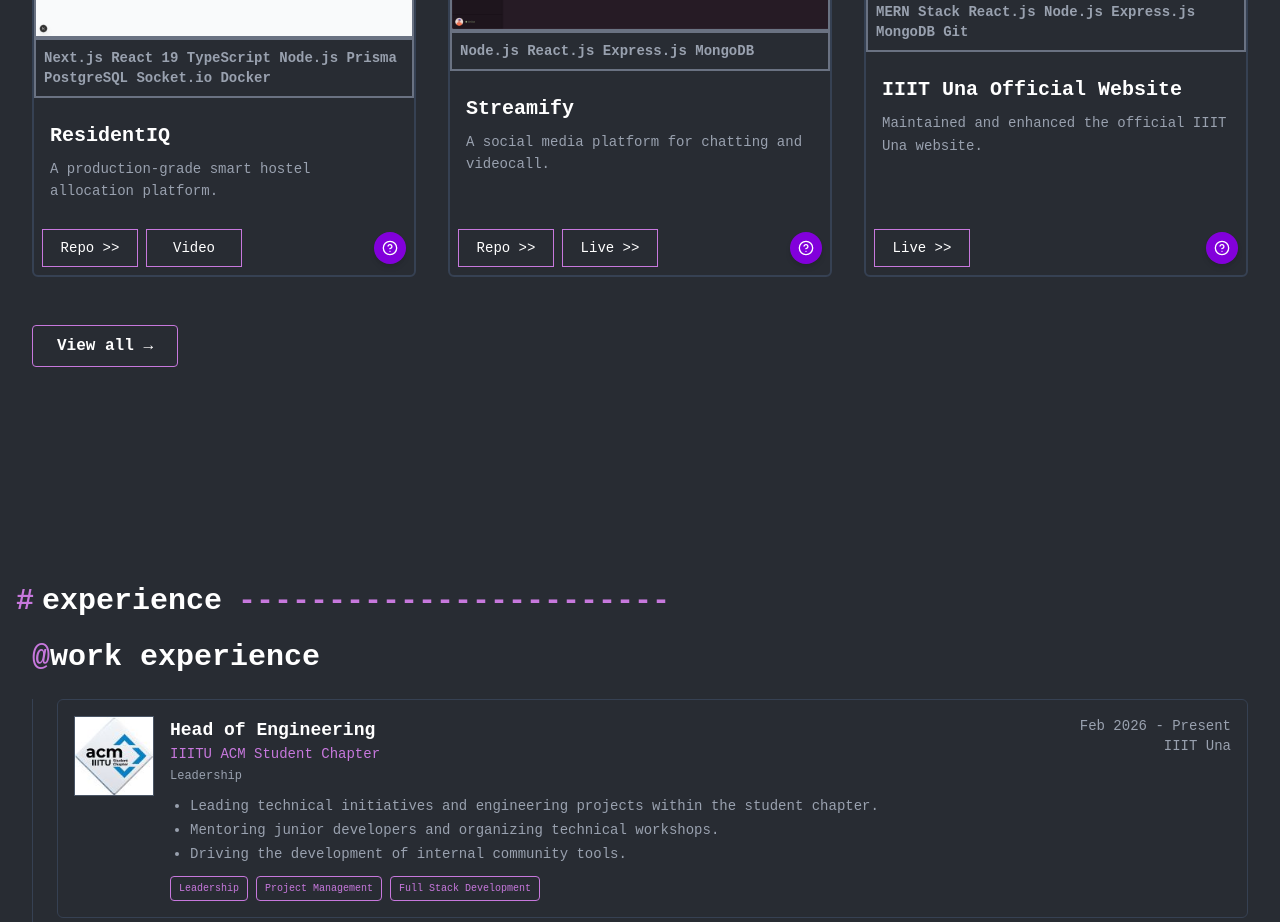
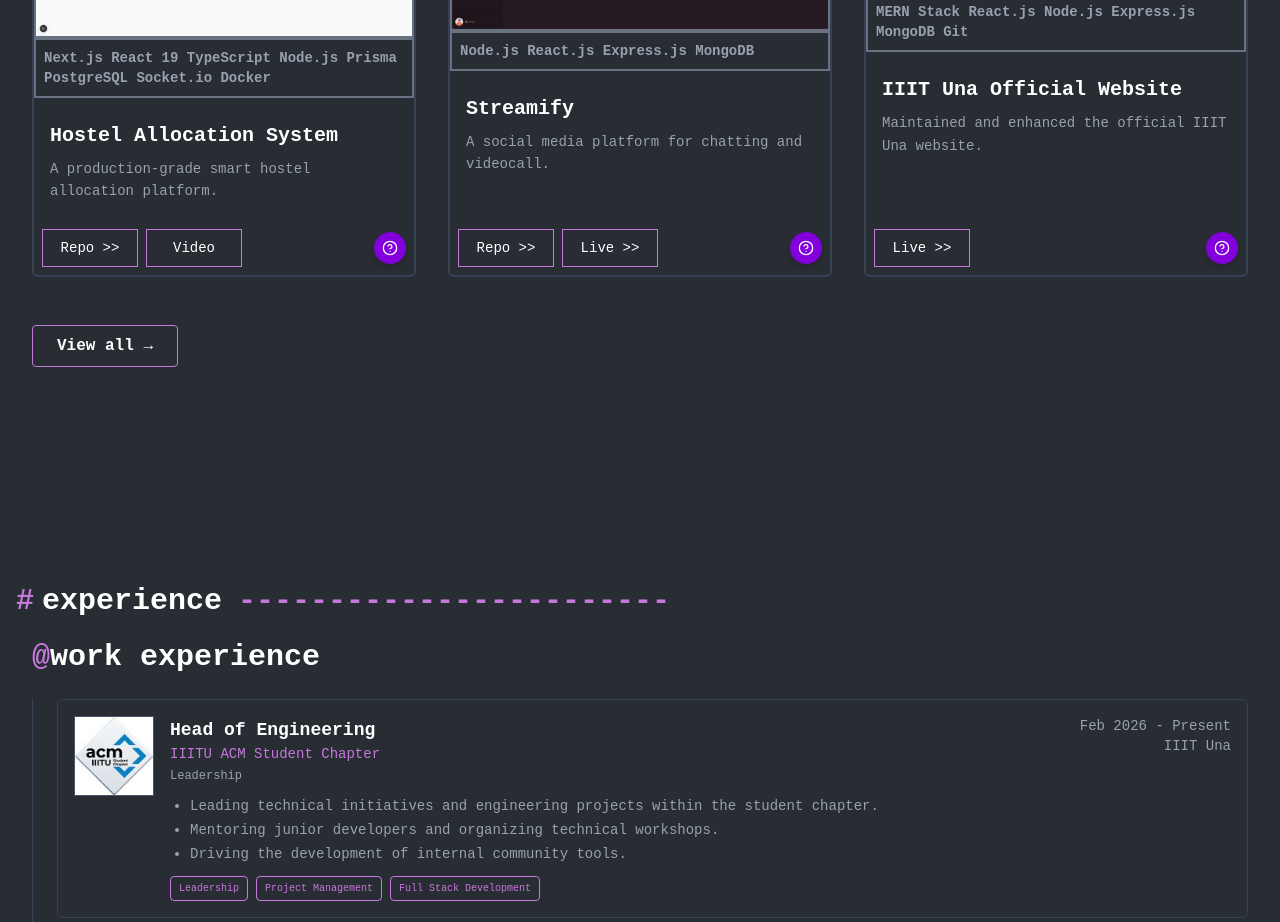
Before and after one commit to DSingh0304/Portfolio-Website, a React (Vite) app in the folder Portfolio/: page / in a window 1280 px wide. Shown: the part 2140-3062 px from the top of the page. Built offline with nearby package versions, Linux system fonts and the light colour scheme.

Commit message:
feat: update project title from ResidentIQ to Hostel Allocation System for accuracy

```diff
--- a/Portfolio/src/data/projectData.js
+++ b/Portfolio/src/data/projectData.js
@@ -6,10 +6,10 @@ import hostel from "../assets/HostelAllocationSystem.png";
 export const bigProjects = [
   {
     id: "resident-iq",
-    title: "ResidentIQ",
+    title: "Hostel Allocation System",
     shortDesc: "A production-grade smart hostel allocation platform.",
     fullDesc:
-      "ResidentIQ is a comprehensive hostel seat allocation platform designed for educational institutions to provide a transparent, automated room allocation process. It features role-based access for students, wardens, and admins, real-time updates via WebSockets, and a robust background task processing system for notifications and approvals.",
+      "This is a comprehensive hostel seat allocation platform designed for educational institutions to provide a transparent, automated room allocation process. It features role-based access for students, wardens, and admins, real-time updates via WebSockets, and a robust background task processing system for notifications and approvals.",
     tech: ["Next.js", "React 19", "TypeScript", "Node.js", "Prisma", "PostgreSQL", "Socket.io", "Docker"],
     tags: ["fullstack", "saas", "automation", "real-time"],
     repoUrl: "https://github.com/DSingh0304/HostleSeatAllocation",
```
